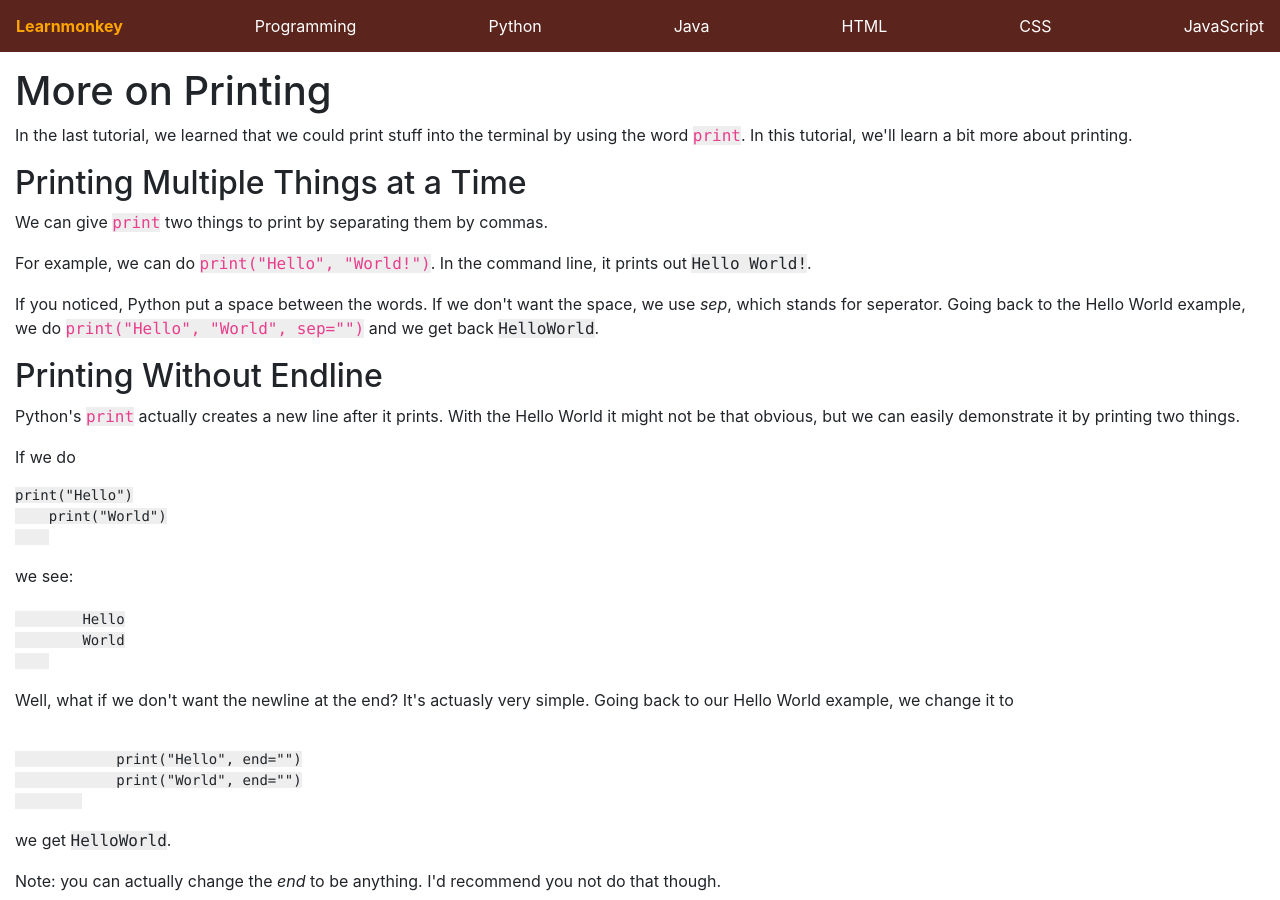
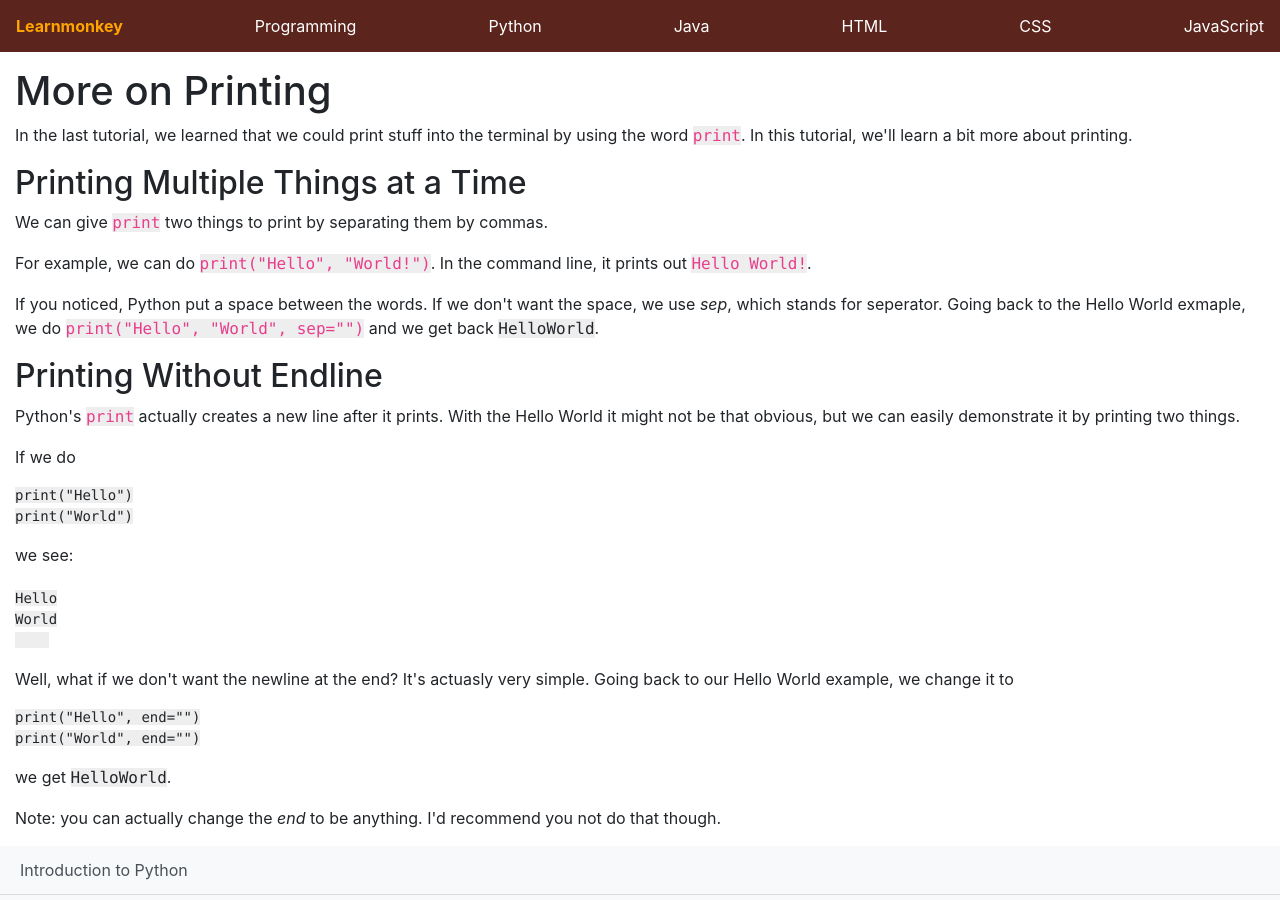
Before and after one commit to learnmonkey/learnmonkey.github.io, a Jekyll site: the page built from programming/python/more-on-printing.html, in a window 1280 px wide and 900 px high. Built offline with Jekyll 4.4.1, drawn with Linux system fonts in a browser that asks for light colours.

Commit message:
change python lesson code formatting

```diff
--- a/programming/python/more-on-printing.html
+++ b/programming/python/more-on-printing.html
@@ -10,24 +10,21 @@ permalink: /programming/python/more-on-printing/
 <section>
     <h2>Printing Multiple Things at a Time</h2>
     <p>We can give <code>print</code> two things to print by separating them by commas.</p>
-    <p>For example, we can do <code>print("Hello", "World!")</code>. In the command line, it prints out <samp>Hello World!</samp>.</p>
-    <p>If you noticed, Python put a space between the words. If we don't want the space, we use <var>sep</var>, which stands for seperator. Going back to the Hello World example, we do <code>print("Hello", "World", sep="")</code> and we get back <samp>HelloWorld</samp>.</p>
+    <p>For example, we can do <code>print("Hello", "World!")</code>. In the command line, it prints out <code>Hello World!</code>.</p>
+    <p>If you noticed, Python put a space between the words. If we don't want the space, we use <var>sep</var>, which stands for seperator. Going back to the Hello World exmaple, we do <code>print("Hello", "World", sep="")</code> and we get back <samp>HelloWorld</samp>.</p>
 </section>
 
 <section>
     <h2>Printing Without Endline</h2>
     <p>Python's <code>print</code> actually creates a new line after it prints. With the Hello World it might not be that obvious, but we can easily demonstrate it by printing two things.</p>
     <p>If we do <pre><code>print("Hello")
-    print("World")
-    </code></pre> we see: <pre><samp>
-        Hello
-        World
+print("World")</code></pre> we see: <pre><samp>
+Hello
+World
     </samp></pre></p>
     <p>Well, what if we don't want the newline at the end? It's actuasly very simple. Going back to our Hello World example, we change it to
-        <pre><code>
-            print("Hello", end="")
-            print("World", end="")
-        </code></pre> we get <samp>HelloWorld</samp>.
+        <pre><code>print("Hello", end="")
+print("World", end="")</code></pre> we get <samp>HelloWorld</samp>.
     </p>
     <p>Note: you can actually change the <var>end</var> to be anything. I'd recommend you not do that though.</p>
 </section>
```
